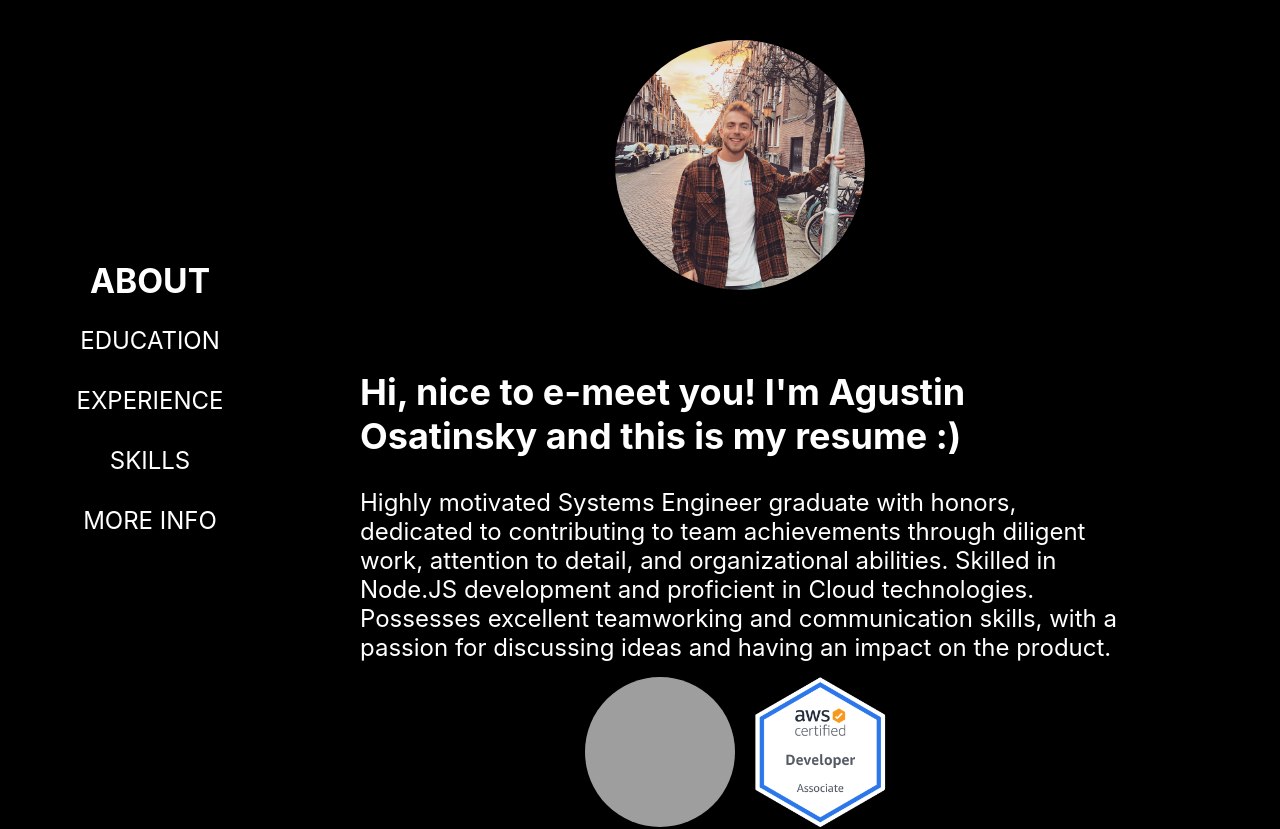
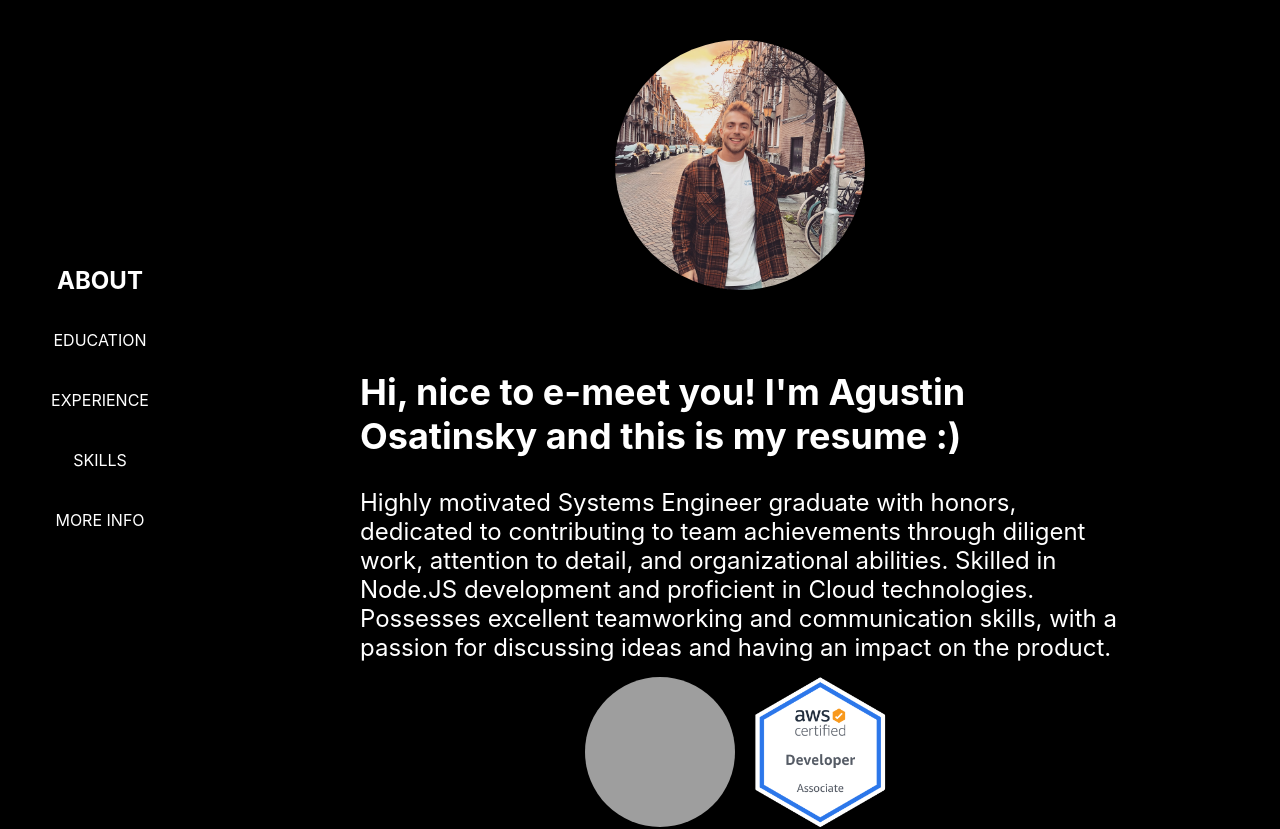
Before and after one commit to aosatinsky/web, a React (Create React App) app: page / in a window 1280 px wide. Shown: the top 829 px of the page. Built offline with nearby package versions, Linux system fonts and the light colour scheme; grey boxes are pictures that could not be loaded.

Commit message:
Revert "increased navbar options size"
This reverts commit 2e83a7a41cf46bfba760dce253f21eb54481cae1.

```diff
--- a/src/components/Navbar.css
+++ b/src/components/Navbar.css
@@ -6,14 +6,14 @@
   align-items: center;
   justify-content: center;
   position: fixed;
-  left: 50px;
+  left: 0;
   top: 0;
   background-color: black;
   transition: transform 0.3s ease-out;
 }
 
 .option {
-  width: 150%;
+  width: 100%;
   height: 50px;
   display: flex;
   align-items: center;
@@ -22,16 +22,16 @@
   transition: all 0.3s ease;
   cursor: pointer;
   margin: 5px 0;
-  font-size: 1.5rem;
+  font-size: medium;
 }
 
 .option:hover {
-  font-size: 2rem;
+  font-size: larger;
 }
 
 .option.selected {
   font-weight: bold;
-  font-size: 2.1rem;
+  font-size: x-large;
 }
 
 .toggle-btn {
@@ -71,7 +71,7 @@
 /* Mobile styles */
 @media only screen and (max-width: 768px) {
   .navbar-container {
-    transform: translateX(-215px); /* Hide it completely on the left */
+    transform: translateX(-210px); /* Hide it completely on the left */
     z-index: 101; /* Make sure navbar stays above the overlay */
   }
 
@@ -83,23 +83,14 @@
     display: block; /* Display only on mobile */
   }
 
-  .option.selected {
-    font-weight: bold;
-    font-size: 1rem;
-  }
-
-  .option {
-    font-size: 1rem;
-  }
-
   .overlay {
     display: none;
     position: fixed;
     top: 0;
-    left: 0px;
-    width: 100%; /* Adjust width to occupy rest of the screen */
+    left: 200px; /* Start the overlay just after the navbar */
+    width: calc(100vw - 200px); /* Adjust width to occupy rest of the screen */
     height: 100vh;
-    background-color: black; /* semi-transparent black */
+    background-color: rgba(0, 0, 0, 0.5); /* semi-transparent black */
     z-index: 100;
   }
 
--- a/src/sections/About.jsx
+++ b/src/sections/About.jsx
@@ -49,7 +49,6 @@ function About() {
           />
         </a>
       </div>
-      <br></br>
       <IconsCarousel imageSources={iconsImages} />
     </div>
   );
```
